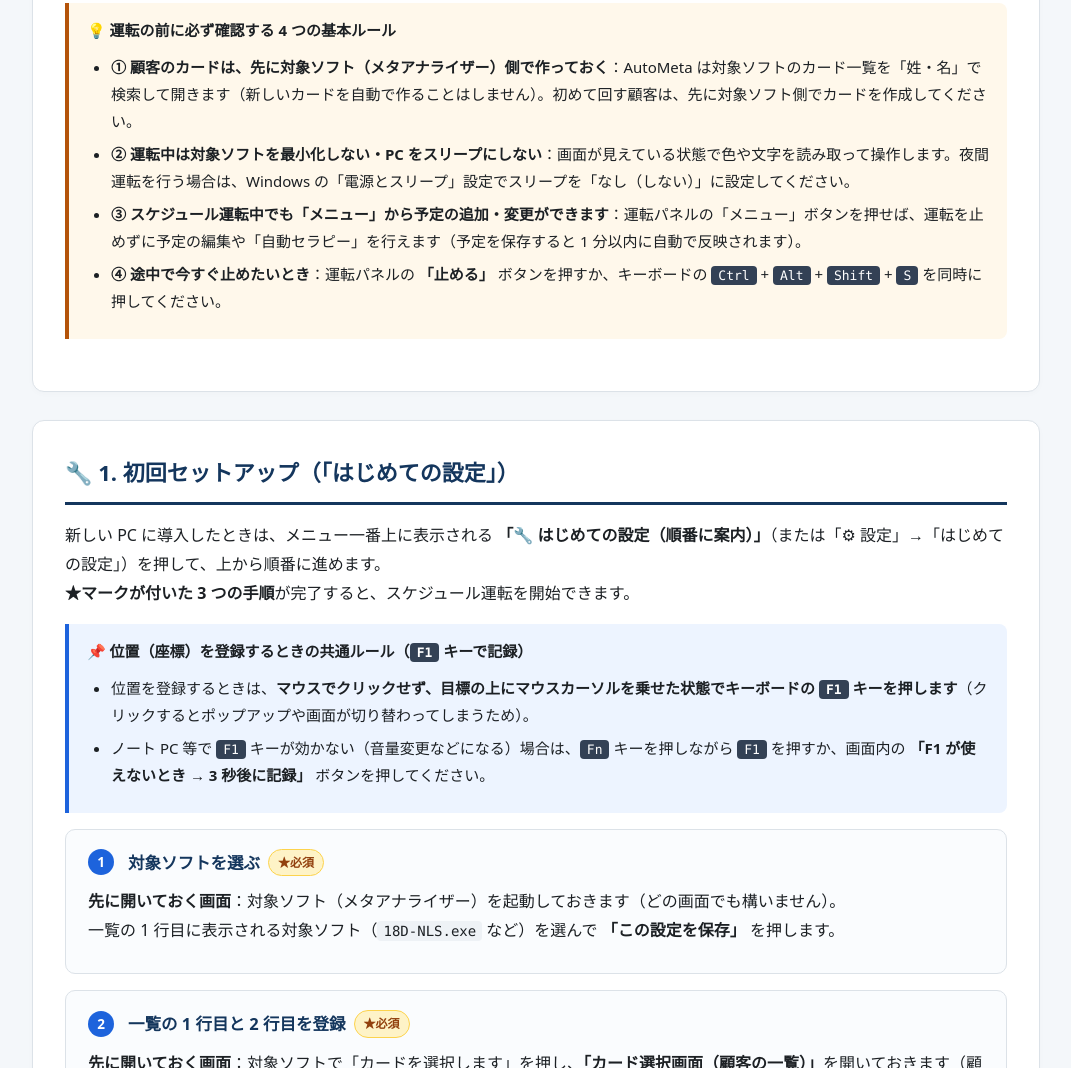
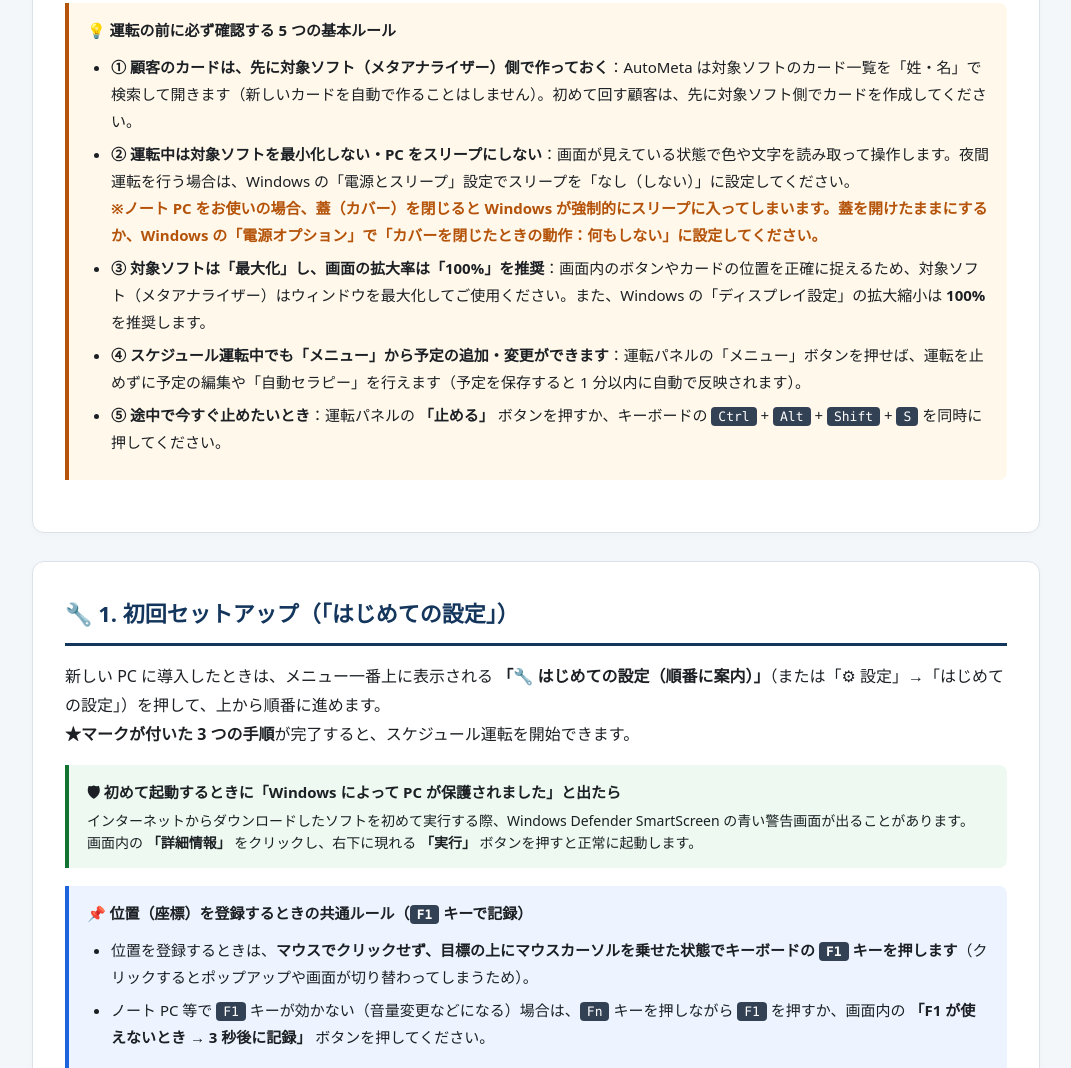
Before and after one commit to kyhfe013/autometa-liff, a plain HTML site: page guide/index.html in a window 1280 px wide. Shown: the part 1538-2606 px from the top of the page, without its empty margins (104-1175 px from the left). Drawn offline with Linux system fonts and the light colour scheme.

Commit message:
docs: enrich guide with smartscreen, scaling and laptop lid sleep prevention

```diff
--- a/guide/index.html
+++ b/guide/index.html
@@ -534,12 +534,14 @@
     </div>
 
     <div class="box box-warn">
-      <span class="box-title">💡 運転の前に必ず確認する 4 つの基本ルール</span>
+      <span class="box-title">💡 運転の前に必ず確認する 5 つの基本ルール</span>
       <ul>
         <li><strong>① 顧客のカードは、先に対象ソフト（メタアナライザー）側で作っておく</strong>：AutoMeta は対象ソフトのカード一覧を「姓・名」で検索して開きます（新しいカードを自動で作ることはしません）。初めて回す顧客は、先に対象ソフト側でカードを作成してください。</li>
-        <li><strong>② 運転中は対象ソフトを最小化しない・PC をスリープにしない</strong>：画面が見えている状態で色や文字を読み取って操作します。夜間運転を行う場合は、Windows の「電源とスリープ」設定でスリープを「なし（しない）」に設定してください。</li>
-        <li><strong>③ スケジュール運転中でも「メニュー」から予定の追加・変更ができます</strong>：運転パネルの「メニュー」ボタンを押せば、運転を止めずに予定の編集や「自動セラピー」を行えます（予定を保存すると 1 分以内に自動で反映されます）。</li>
-        <li><strong>④ 途中で今すぐ止めたいとき</strong>：運転パネルの <strong>「止める」</strong> ボタンを押すか、キーボードの <kbd>Ctrl</kbd> + <kbd>Alt</kbd> + <kbd>Shift</kbd> + <kbd>S</kbd> を同時に押してください。</li>
+        <li><strong>② 運転中は対象ソフトを最小化しない・PC をスリープにしない</strong>：画面が見えている状態で色や文字を読み取って操作します。夜間運転を行う場合は、Windows の「電源とスリープ」設定でスリープを「なし（しない）」に設定してください。<br>
+          <span style="color:var(--warn);font-weight:700;">※ノート PC をお使いの場合、蓋（カバー）を閉じると Windows が強制的にスリープに入ってしまいます。蓋を開けたままにするか、Windows の「電源オプション」で「カバーを閉じたときの動作：何もしない」に設定してください。</span></li>
+        <li><strong>③ 対象ソフトは「最大化」し、画面の拡大率は「100%」を推奨</strong>：画面内のボタンやカードの位置を正確に捉えるため、対象ソフト（メタアナライザー）はウィンドウを最大化してご使用ください。また、Windows の「ディスプレイ設定」の拡大縮小は <strong>100%</strong> を推奨します。</li>
+        <li><strong>④ スケジュール運転中でも「メニュー」から予定の追加・変更ができます</strong>：運転パネルの「メニュー」ボタンを押せば、運転を止めずに予定の編集や「自動セラピー」を行えます（予定を保存すると 1 分以内に自動で反映されます）。</li>
+        <li><strong>⑤ 途中で今すぐ止めたいとき</strong>：運転パネルの <strong>「止める」</strong> ボタンを押すか、キーボードの <kbd>Ctrl</kbd> + <kbd>Alt</kbd> + <kbd>Shift</kbd> + <kbd>S</kbd> を同時に押してください。</li>
       </ul>
     </div>
   </section>
@@ -551,6 +553,14 @@
     <h2>🔧 1. 初回セットアップ（「はじめての設定」）</h2>
     <p>新しい PC に導入したときは、メニュー一番上に表示される <strong>「🔧 はじめての設定（順番に案内）」</strong>（または「⚙ 設定」→「はじめての設定」）を押して、上から順番に進めます。<br>
     <strong>★マークが付いた 3 つの手順</strong>が完了すると、スケジュール運転を開始できます。</p>
+
+    <div class="box box-ok" style="margin-bottom:18px;">
+      <span class="box-title">🛡 初めて起動するときに「Windows によって PC が保護されました」と出たら</span>
+      <p style="margin:4px 0 0;font-size:14px;line-height:1.6;">
+        インターネットからダウンロードしたソフトを初めて実行する際、Windows Defender SmartScreen の青い警告画面が出ることがあります。<br>
+        画面内の <strong>「詳細情報」</strong> をクリックし、右下に現れる <strong>「実行」</strong> ボタンを押すと正常に起動します。
+      </p>
+    </div>
 
     <div class="box box-info">
       <span class="box-title">📌 位置（座標）を登録するときの共通ルール（<kbd>F1</kbd> キーで記録）</span>
```
Also changed, not shown: v3/index.html (+6 -0 lines).
